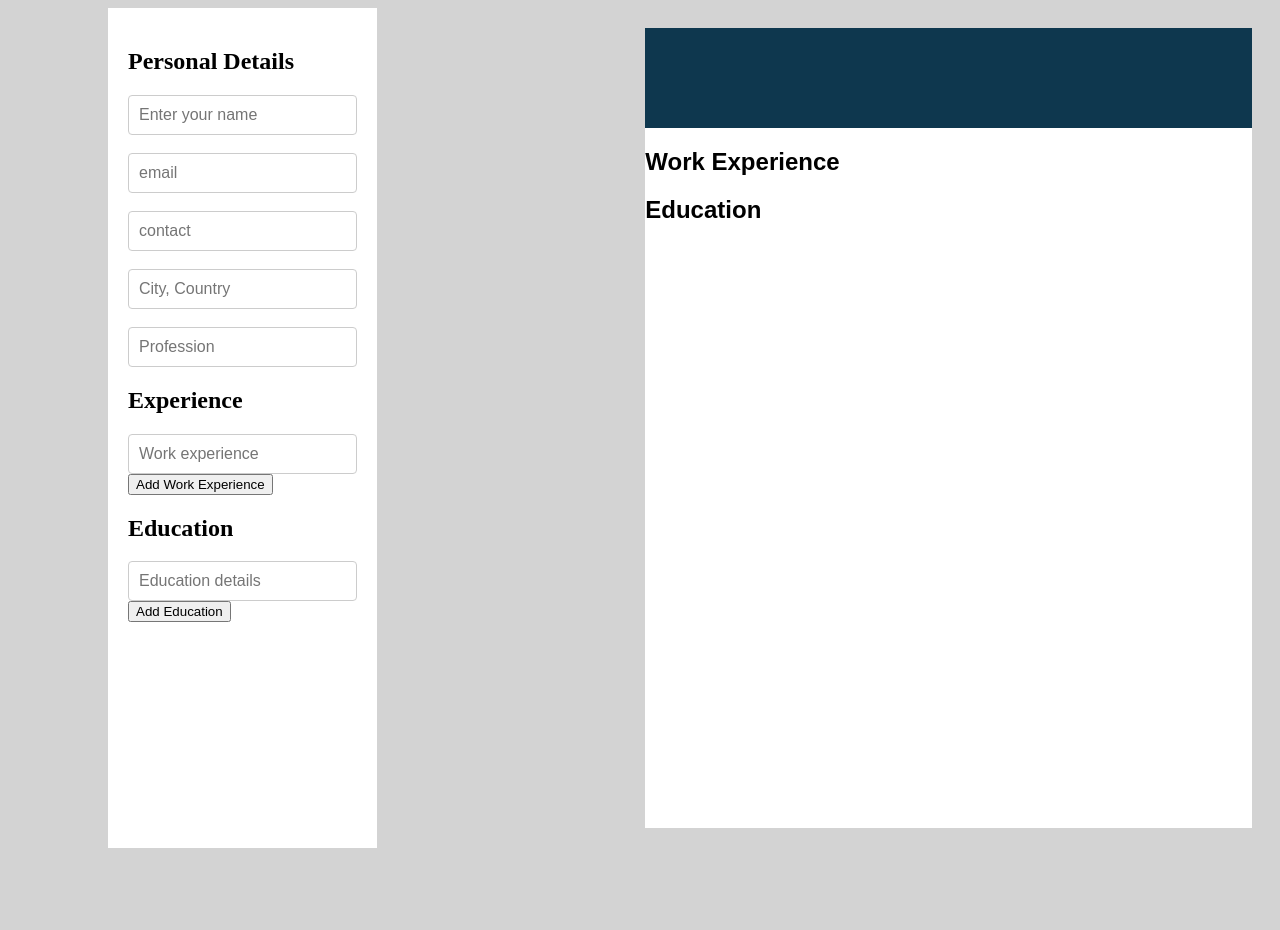
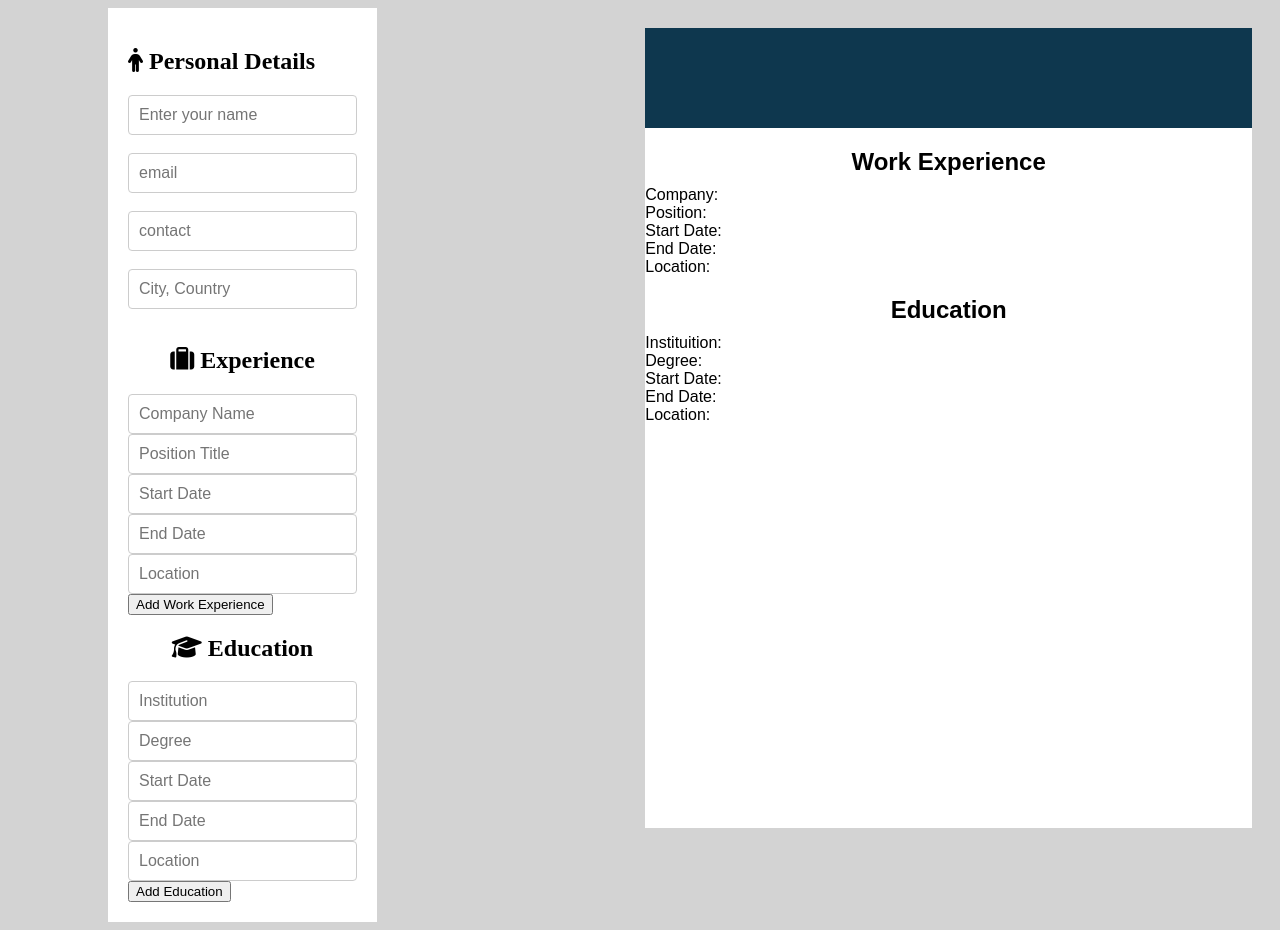
Before and after one commit to Sama-004/cv-app, a React (Vite) app: page / in a window 1280 px wide. Before the commit the page ends 856 px from the top, so only its background shows below. Built offline with nearby package versions, Linux system fonts and the light colour scheme.

Commit message:
education and work form working

```diff
--- a/src/App.css
+++ b/src/App.css
@@ -105,3 +105,13 @@ body {
   text-align: right;
   padding-right: 20px;
 }
+
+.edu-form,
+.exp-form {
+  text-align: center;
+}
+
+.exp-prev,
+.edu-prev {
+  text-align: center;
+}
--- a/src/App.jsx
+++ b/src/App.jsx
@@ -8,10 +8,20 @@ export default function App() {
   const [name, setName] = useState("");
   const [email, setEmail] = useState("");
   const [contact, setContact] = useState("");
-  const [profession, setProfession] = useState("");
   const [city, setCity] = useState("");
-  const [work, setWork] = useState([""]);
-  const [education, setEducation] = useState([""]);
+  const [work, setWork] = useState([
+    {
+      company: "",
+      position: "",
+      startDate: "",
+      endDate: "",
+      location: "",
+      description: "",
+    },
+  ]);
+  const [education, setEducation] = useState([
+    { institution: "", degree: "", startDate: "", endDate: "", location: "" },
+  ]);
   return (
     <div className="app-container">
       <div className="form-container">
@@ -22,8 +32,6 @@ export default function App() {
           setEmail={setEmail}
           contact={contact}
           setContact={setContact}
-          profession={profession}
-          setProfession={setProfession}
           city={city}
           setCity={setCity}
         />
@@ -39,7 +47,6 @@ export default function App() {
           name={name}
           email={email}
           contact={contact}
-          profession={profession}
           city={city}
           work={work}
           education={education}
--- a/src/components/PersonalDetails.jsx
+++ b/src/components/PersonalDetails.jsx
@@ -8,14 +8,15 @@ export default function PersonalDetails({
   setEmail,
   contact,
   setContact,
-  profession,
-  setProfession,
   city,
   setCity,
 }) {
   return (
     <div className="input-container">
-      <h2>Personal Details</h2>
+      <h2>
+        {" "}
+        <i className="fa-solid fa-person"></i> Personal Details
+      </h2>
       <input
         type="text"
         placeholder="Enter your name"
@@ -44,12 +45,6 @@ export default function PersonalDetails({
         onChange={(e) => setCity(e.target.value)}
       />
       <br />
-      <input
-        type="text"
-        placeholder="Profession"
-        value={profession}
-        onChange={(e) => setProfession(e.target.value)}
-      />
     </div>
   );
 }
@@ -61,8 +56,6 @@ PersonalDetails.propTypes = {
   setEmail: PropTypes.func.isRequired,
   contact: PropTypes.string.isRequired,
   setContact: PropTypes.func.isRequired,
-  profession: PropTypes.string.isRequired,
-  setProfession: PropTypes.func.isRequired,
   city: PropTypes.string.isRequired,
   setCity: PropTypes.func.isRequired,
 };
--- a/src/components/ResumePreview.jsx
+++ b/src/components/ResumePreview.jsx
@@ -6,7 +6,6 @@ export default function Resumepreview({
   email,
   contact,
   city,
-  profession,
   work,
   education,
 }) {
@@ -34,15 +33,36 @@ export default function Resumepreview({
               )}
             </p>
           </div>
-          <p className="profession">{profession}</p>
         </div>
         <div className="resume-section">
-          <h2>Work Experience</h2>
-          <p>{work}</p>
+          <h2 className="exp-prev">Work Experience</h2>
+          {work.map((workEntry, index) => (
+            <div key={index}>
+              <p>
+                Company: {workEntry.company} <br />
+                Position: {workEntry.position} <br />
+                Start Date: {workEntry.startDate} <br />
+                End Date: {workEntry.endDate} <br />
+                Location: {workEntry.location} <br />
+                {/* Company: {workEntry.company} <br />
+                Company: {workEntry.company} <br /> */}
+              </p>
+            </div>
+          ))}
         </div>
         <div className="resume-section">
-          <h2>Education</h2>
-          <p>{education}</p>
+          <h2 className="edu-prev">Education</h2>
+          {education.map((educationEntry, index) => (
+            <div key={index}>
+              <p>
+                Instituition: {educationEntry.institution} <br />
+                Degree: {educationEntry.degree} <br />
+                Start Date: {educationEntry.startDate} <br />
+                End Date: {educationEntry.endDate} <br />
+                Location: {educationEntry.location} <br />
+              </p>
+            </div>
+          ))}
         </div>
       </div>
     </div>
@@ -53,11 +73,9 @@ Resumepreview.propTypes = {
   name: PropTypes.string.isRequired,
   email: PropTypes.string.isRequired,
   contact: PropTypes.string.isRequired,
-  profession: PropTypes.string.isRequired,
-  country: PropTypes.string.isRequired,
   city: PropTypes.string.isRequired,
-  education: PropTypes.string.isRequired,
-  work: PropTypes.string.isRequired,
+  education: PropTypes.array.isRequired,
+  work: PropTypes.array.isRequired,
 };
 
 /*
@@ -66,6 +84,7 @@ make education and experience interactive
 add buttons for education and experience
 style the input labels
 // add load example like the button given
+// education before experience
 check for responsiveness in other projects if there then add else leave
 
 */
--- a/src/components/WorkandEducation.jsx
+++ b/src/components/WorkandEducation.jsx
@@ -8,49 +8,145 @@ export default function WorkandEducation({
   setEducation,
 }) {
   const handleAddWork = () => {
-    setWork([...work, ""]);
+    setWork([
+      ...work,
+      {
+        company: "",
+        position: "",
+        startDate: "",
+        endDate: "",
+        location: "",
+        // description: "",
+      },
+    ]);
   };
   const handleAddEducation = () => {
-    setEducation([...education, ""]);
+    setEducation([
+      ...education,
+      { institution: "", degree: "", startDate: "", endDate: "", location: "" },
+    ]);
   };
 
-  const handleWorkChange = (index, value) => {
+  const handleWorkChange = (index, property, value) => {
     const updatedWork = [...work];
-    updatedWork[index] = value;
+    updatedWork[index][property] = value;
     setWork(updatedWork);
   };
 
-  const handleEducationChange = (index, value) => {
+  const handleEducationChange = (index, field, value) => {
     const updatedEducation = [...education];
-    updatedEducation[index] = value;
+    updatedEducation[index][field] = value;
     setEducation(updatedEducation);
   };
   return (
     <div className="input-container">
       <div>
-        <h2>Experience</h2>
+        <h2 className="exp-form">
+          <i className="fa-solid fa-suitcase"></i> Experience
+        </h2>
         {work.map((workEntry, index) => (
           <div key={index}>
             <input
               type="text"
-              placeholder="Work experience"
-              value={workEntry}
-              onChange={(e) => handleWorkChange(index, e.target.value)}
+              placeholder="Company Name"
+              value={workEntry.company}
+              onChange={(e) =>
+                handleWorkChange(index, "company", e.target.value)
+              }
+            />
+            <br />
+            <input
+              type="text"
+              placeholder="Position Title"
+              value={workEntry.position}
+              onChange={(e) =>
+                handleWorkChange(index, "position", e.target.value)
+              }
+            />
+            <br />
+            {/* company: "", position: "", startDate: "", endDate: "", location: "", */}
+            <input
+              type="text"
+              placeholder="Start Date"
+              value={workEntry.startDate}
+              onChange={(e) =>
+                handleWorkChange(index, "startDate", e.target.value)
+              }
+            />
+            <br />
+            <input
+              type="text"
+              placeholder="End Date"
+              value={workEntry.endDate}
+              onChange={(e) =>
+                handleWorkChange(index, "endDate", e.target.value)
+              }
+            />
+            <br />
+            <input
+              type="text"
+              placeholder="Location"
+              value={workEntry.location}
+              onChange={(e) =>
+                handleWorkChange(index, "location", e.target.value)
+              }
             />
           </div>
         ))}
         <button onClick={handleAddWork}>Add Work Experience</button>
       </div>
       <div>
-        <h2>Education</h2>
+        <h2 className="edu-form">
+          {" "}
+          <i className="fa-solid fa-graduation-cap"></i> Education
+        </h2>
         {education.map((educationEntry, index) => (
           <div key={index}>
             <input
               type="text"
-              placeholder="Education details"
-              value={educationEntry}
-              onChange={(e) => handleEducationChange(index, e.target.value)}
+              placeholder="Institution"
+              value={educationEntry.institution}
+              onChange={(e) =>
+                handleEducationChange(index, "institution", e.target.value)
+              }
             />
+            <br />
+            <input
+              type="text"
+              placeholder="Degree"
+              value={educationEntry.degree}
+              onChange={(e) =>
+                handleEducationChange(index, "degree", e.target.value)
+              }
+            />
+            <br />
+            <input
+              type="text"
+              placeholder="Start Date"
+              value={educationEntry.startDate}
+              onChange={(e) =>
+                handleEducationChange(index, "startDate", e.target.value)
+              }
+            />
+            <br />
+            <input
+              type="text"
+              placeholder="End Date"
+              value={educationEntry.endDate}
+              onChange={(e) =>
+                handleEducationChange(index, "endDate", e.target.value)
+              }
+            />
+            <br />
+            <input
+              type="text"
+              placeholder="Location"
+              value={educationEntry.location}
+              onChange={(e) =>
+                handleEducationChange(index, "location", e.target.value)
+              }
+            />
+            <br />
           </div>
         ))}
         <button onClick={handleAddEducation}>Add Education</button>
@@ -60,8 +156,8 @@ export default function WorkandEducation({
 }
 
 WorkandEducation.propTypes = {
-  work: PropTypes.string.isRequired,
+  work: PropTypes.array.isRequired,
   setWork: PropTypes.func.isRequired,
-  education: PropTypes.string.isRequired,
+  education: PropTypes.array.isRequired,
   setEducation: PropTypes.func.isRequired,
 };
```
